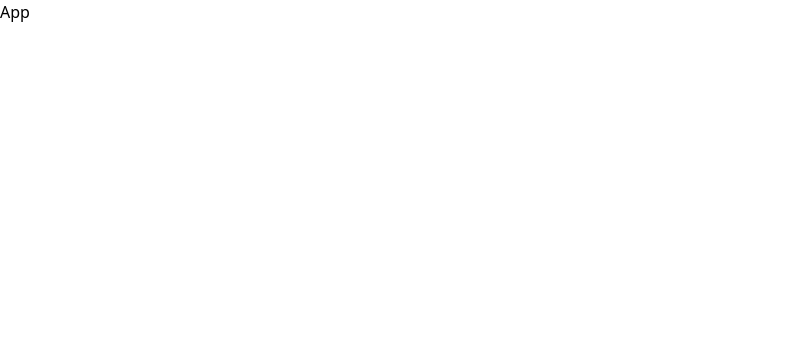
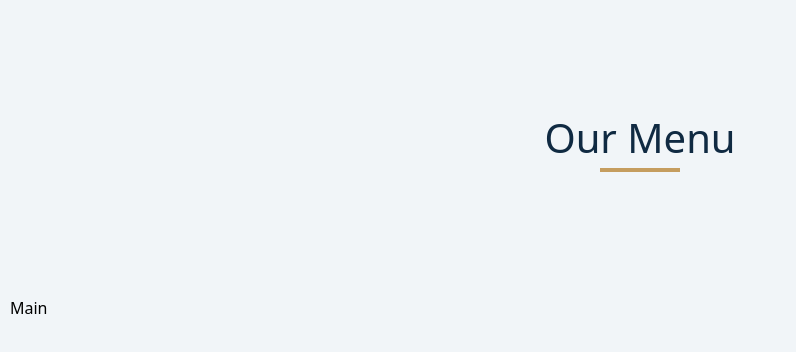
Before and after one commit to AlirezaDev00/menuProject, a React (Vite) app: page / in a window 1280 px wide. Shown: the top 352 px of the page, without its empty margins (0-796 px from the left). Built offline with nearby package versions, Linux system fonts and the light colour scheme.

Commit message:
coding header title styles

```diff
--- a/index.html
+++ b/index.html
@@ -2,13 +2,12 @@
 <html lang="en">
   <head>
     <meta charset="UTF-8" />
-    <link rel="icon" type="image/svg+xml" href="/vite.svg" />
     <meta name="viewport" content="width=device-width, initial-scale=1.0" />
     <link rel="stylesheet" href="./src/index.css">
     <title>Menu</title>
   </head>
-  <body>
-    <div id="root"></div>
+  <body class="bg-default min-h-dvh">
+    <div id="root" class="container mx-auto flex flex-col gap-4"></div>
     <script type="module" src="/src/main.jsx"></script>
   </body>
 </html>
--- a/src/App.jsx
+++ b/src/App.jsx
@@ -1,6 +1,12 @@
+import Header from "./Components/Header/Header"
+import Main from "./Components/Main/Main"
+
 function App() {
   return (
-    <div>App</div>
+    <>
+      <Header></Header>
+      <Main></Main>
+    </>
   )
 }
 
--- /dev/null
+++ b/src/Components/Header/Header.jsx
@@ -0,0 +1,11 @@
+import Title from "./Title/Title";
+
+function Header() {
+  return (
+    <header className="flex items-center flex-col min-h-70 justify-center gap-10">
+          <Title></Title>
+    </header>
+  );
+}
+
+export default Header;
--- /dev/null
+++ b/src/Components/Header/Title/Title.jsx
@@ -0,0 +1,10 @@
+function Title() {
+  return (
+    <section className="title flex flex-col items-center">
+      <h1 className="text-[40px] text-title font-medium ">Our Menu</h1>
+      <div className="min-w-20 min-h-1 bg-[#C59D5F]"></div>
+    </section>
+  );
+}
+
+export default Title;
--- /dev/null
+++ b/src/Components/Main/Main.jsx
@@ -0,0 +1,9 @@
+import React from 'react'
+
+function Main() {
+  return (
+    <div>Main</div>
+  )
+}
+
+export default Main
--- a/src/index.css
+++ b/src/index.css
@@ -1 +1,11 @@
 @import "tailwindcss";
+
+@theme {
+    --color-default : #F1F5F8;
+    --color-title : #102A42;
+    --color-main : #C59D5F;
+}
+
+@utility container {
+    width: 78.75rem;
+}
```
